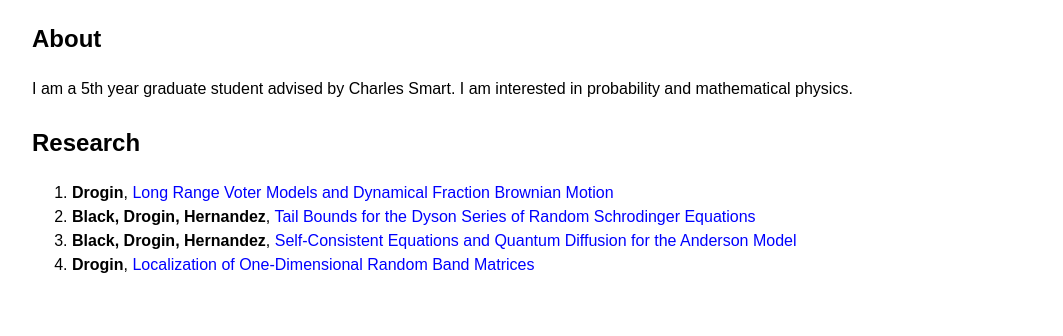
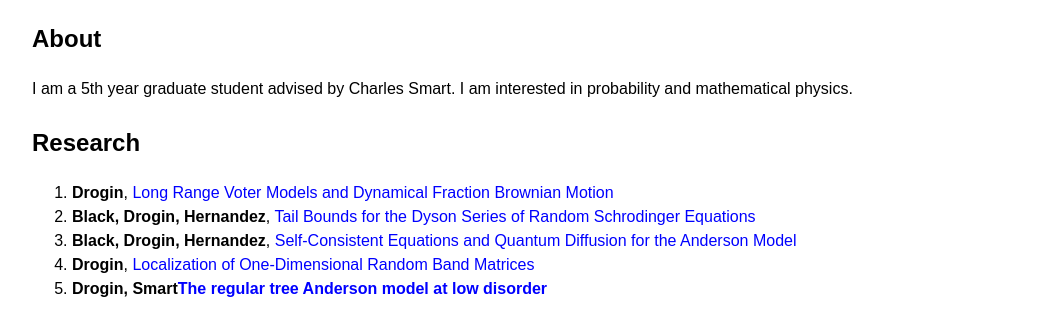
Before and after one commit to rdrogin1/rdrogin1.github.io, a plain HTML site: page index.html in a window 1280 px wide. Shown: the part 176-512 px from the top of the page, without its empty margins (108-1171 px from the left). Drawn offline with Linux system fonts and the light colour scheme.

Commit message:
added tree paper

```diff
--- a/index.html
+++ b/index.html
@@ -58,6 +58,7 @@ Charles Smart. I am interested in probability and mathematical physics.</p>
   <li><strong>Black, Drogin, Hernandez</strong>, <a href="https://arxiv.org/abs/2502.02566">Tail Bounds for the Dyson Series of Random Schrodinger Equations</a></li>
   <li><strong>Black, Drogin, Hernandez</strong>,  <a href="https://arxiv.org/abs/2506.06468">Self-Consistent Equations and Quantum Diffusion for the Anderson Model</a></li>
   <li><strong>Drogin</strong>, <a href="https://arxiv.org/abs/2508.05802">Localization of One-Dimensional Random Band Matrices</a></li>
+  <li><strong> Drogin, Smart<a href = "https://arxiv.org/abs/2511.10564">The regular tree Anderson model at low disorder</a></strong></li>
 </ol>
 
 
```
